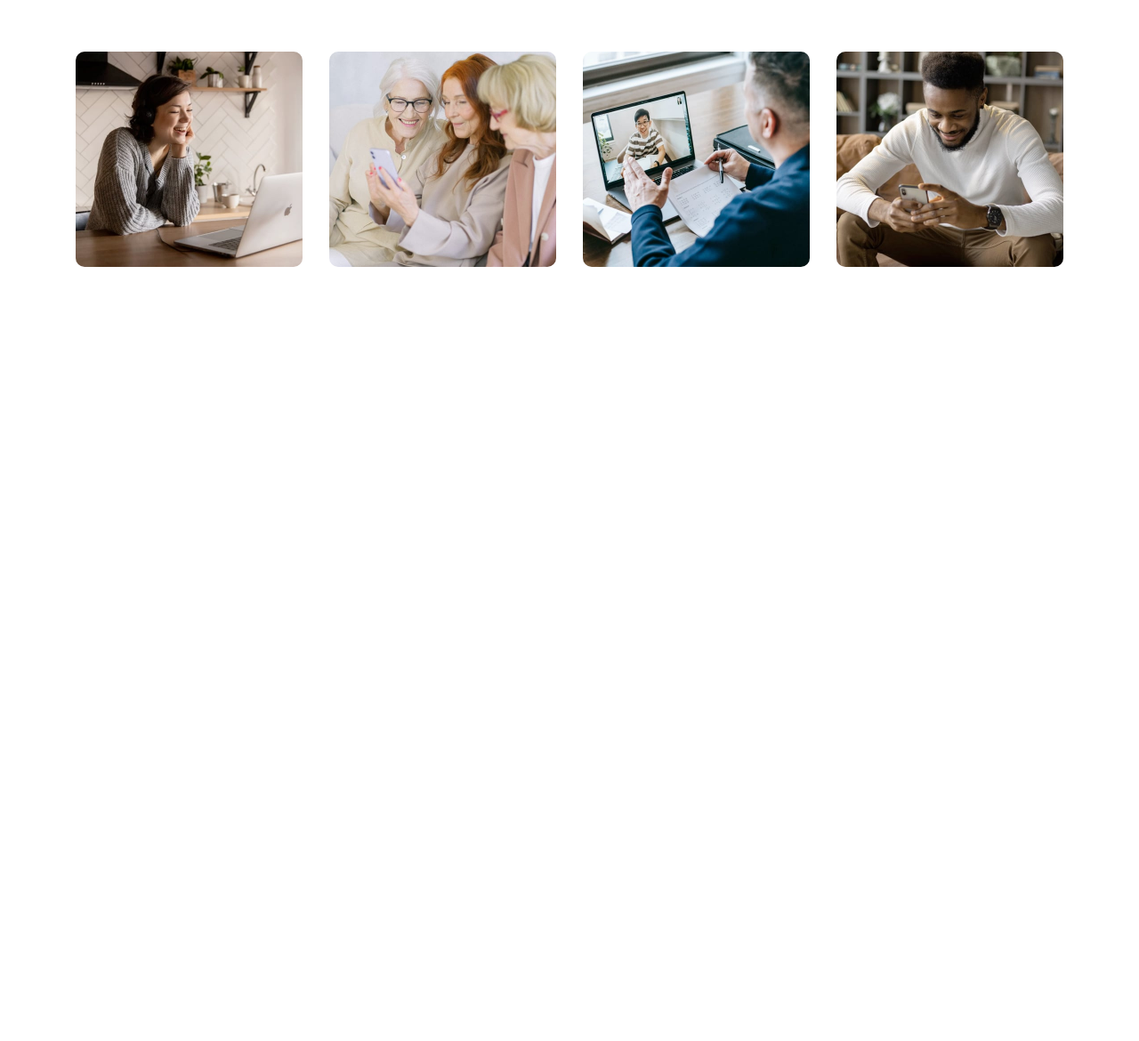
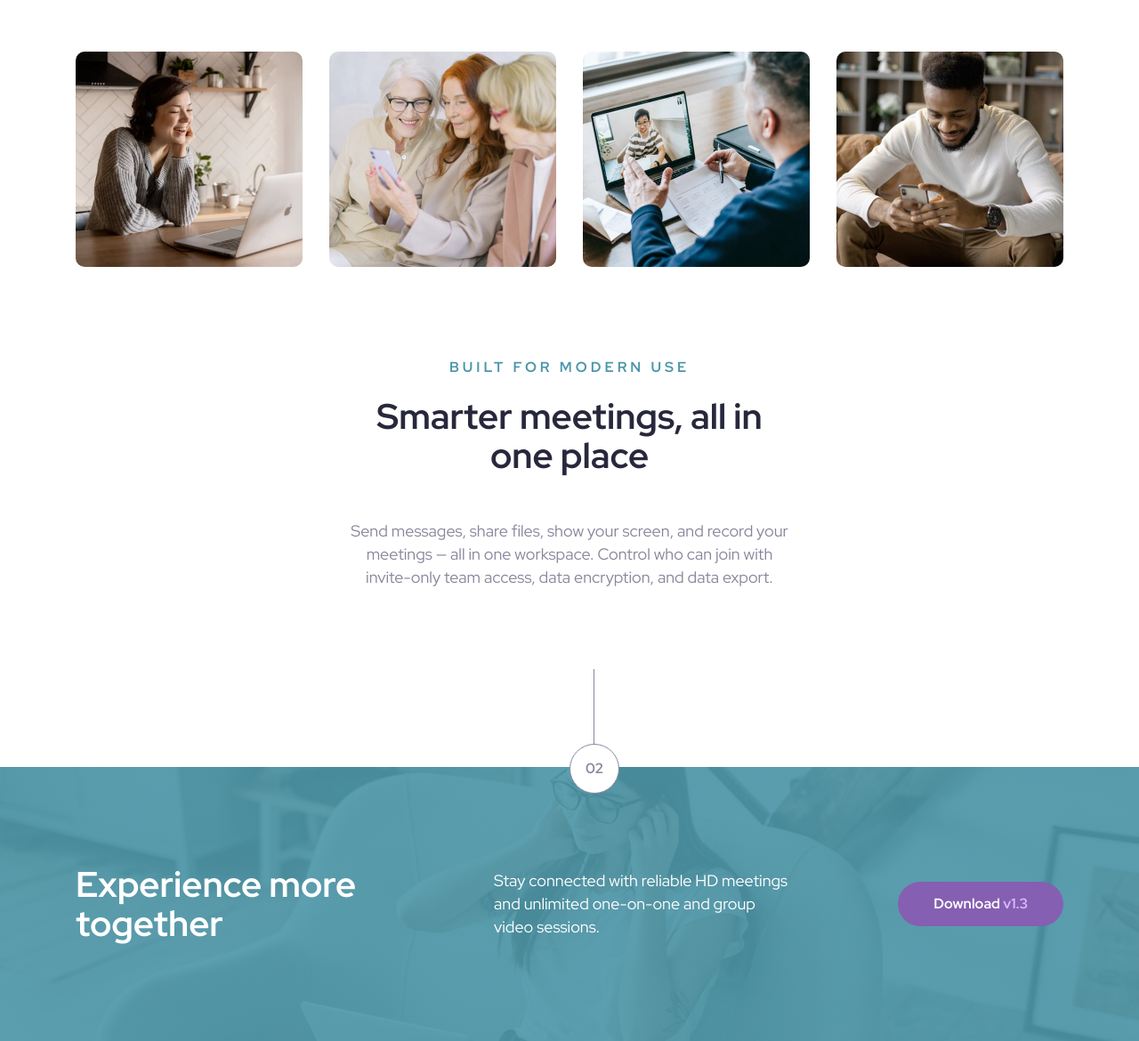
Before and after one commit to Prince-Huzaifa-Mohammed/MEET, a plain HTML site: page index.html in a window 1280 px wide. Shown: the part 894-2064 px from the top of the page at 89% size. Before the commit the page ends 1194 px from the top, so only its background shows below. Drawn offline with Linux system fonts and the light colour scheme.

Commit message:
Implemented the footer section

```diff
--- a/css/styles.css
+++ b/css/styles.css
@@ -42,7 +42,12 @@ h1 {
 h2 {
   font-size: 4rem;
   color: var(--color-headings);
-  /* line-height: 4.4; */
+  line-height: 4.4rem;
+}
+
+h3 {
+  font-size: 3rem;
+  color: var(--color-headings);
 }
 
 p {
@@ -160,6 +165,14 @@ btn--primary:active {
   justify-self: center;
 }
 
+.align--items-center {
+  align-items: center;
+}
+
+.align--self-center {
+  align-self: center;
+}
+
 /* Flex */
 .d-flex {
   display: flex;
@@ -227,8 +240,16 @@ btn--primary:active {
   margin-bottom: 3rem;
 }
 
+.mb-5 {
+  margin-bottom: 5rem;
+}
+
 .mb-7 {
   margin-bottom: 7rem;
+}
+
+.mb-20 {
+  margin-bottom: 20rem;
 }
 
 /* Paddings */
@@ -304,6 +325,17 @@ btn--primary:active {
   padding-right: 5rem;
 }
 
+/* Backgrounds */
+.bg-white {
+  background-color: var(--color-white);
+}
+
+/* Container */
+.center-container {
+  margin-left: auto;
+  margin-right: auto;
+}
+
 /* Header */
 .header {
   text-align: center;
@@ -312,7 +344,6 @@ btn--primary:active {
 
 /* Hero Section */
 .hero__content {
-  padding: ;
 }
 
 .hero-left__image {
@@ -343,3 +374,60 @@ btn--primary:active {
   max-width: 255px;
   border-radius: 1rem;
 }
+
+/* Functionality Section */
+.functionality {
+  max-width: 54rem;
+}
+
+.functionality__heading {
+  color: var(--color-primary);
+  font-size: 1.6rem;
+  letter-spacing: 4px;
+  text-transform: uppercase;
+  font-weight: bold;
+  line-height: 2.6rem;
+}
+
+.functionality__subheading {
+  font-size: 4rem;
+  line-height: 4.4rem;
+}
+
+/* Footer */
+.footer {
+  background-image: linear-gradient(
+      rgba(77, 151, 169, 0.9),
+      rgba(77, 151, 169, 0.9)
+    ),
+    url(../imgs/desktop/image-footer.jpg);
+  background-size: cover;
+  background-position: top;
+  height: 308px;
+
+  position: relative;
+}
+
+.footer p {
+  color: var(--color-white);
+}
+
+.footer h2 {
+  color: var(--color-white);
+}
+
+.footer__content {
+  max-width: 111rem;
+}
+
+.footer__text {
+  margin-left: 10rem;
+  margin-right: -7rem;
+}
+
+.footer__number {
+  position: absolute;
+  top: -11rem;
+  left: 50%;
+  z-index: 100;
+}
--- a/index.html
+++ b/index.html
@@ -87,5 +87,45 @@
         class="gallery__image"
       />
     </section>
+
+    <section
+      class="functionality mt-10 mb-20 center-container d-flex flex--column align--center"
+    >
+      <h2 class="functionality__heading mb-2">Built for modern use</h2>
+      <h3 class="functionality__subheading mb-5 text--align-center pl-5 pr-5">
+        Smarter meetings, all in one place
+      </h3>
+      <p class="functionality__text text--align-center pl-2 pr-2">
+        Send messages, share files, show your screen, and record your meetings —
+        all in one workspace. Control who can join with invite-only team access,
+        data encryption, and data export.
+      </p>
+    </section>
+
+    <footer class="footer d-flex align--center">
+      <div
+        class="footer__content center-container d-grid grid--cols-3 align--items-center"
+      >
+        <h2 class="footer__left footer__item justify--self-start">
+          Experience more together
+        </h2>
+        <p class="footer__text footer__item justify--self-end">
+          Stay connected with reliable HD meetings and unlimited one-on-one and
+          group video sessions.
+        </p>
+        <a
+          href="#"
+          class="footer__right footer__item btn btn--accent btn--long justify--self-end"
+          >Download <span class="text-accent-light">v1.3</span></a
+        >
+      </div>
+
+      <div class="number-line__container footer__number">
+        <div class="">
+          <div class="line"></div>
+          <span class="number bg-white">02</span>
+        </div>
+      </div>
+    </footer>
   </body>
 </html>
```
